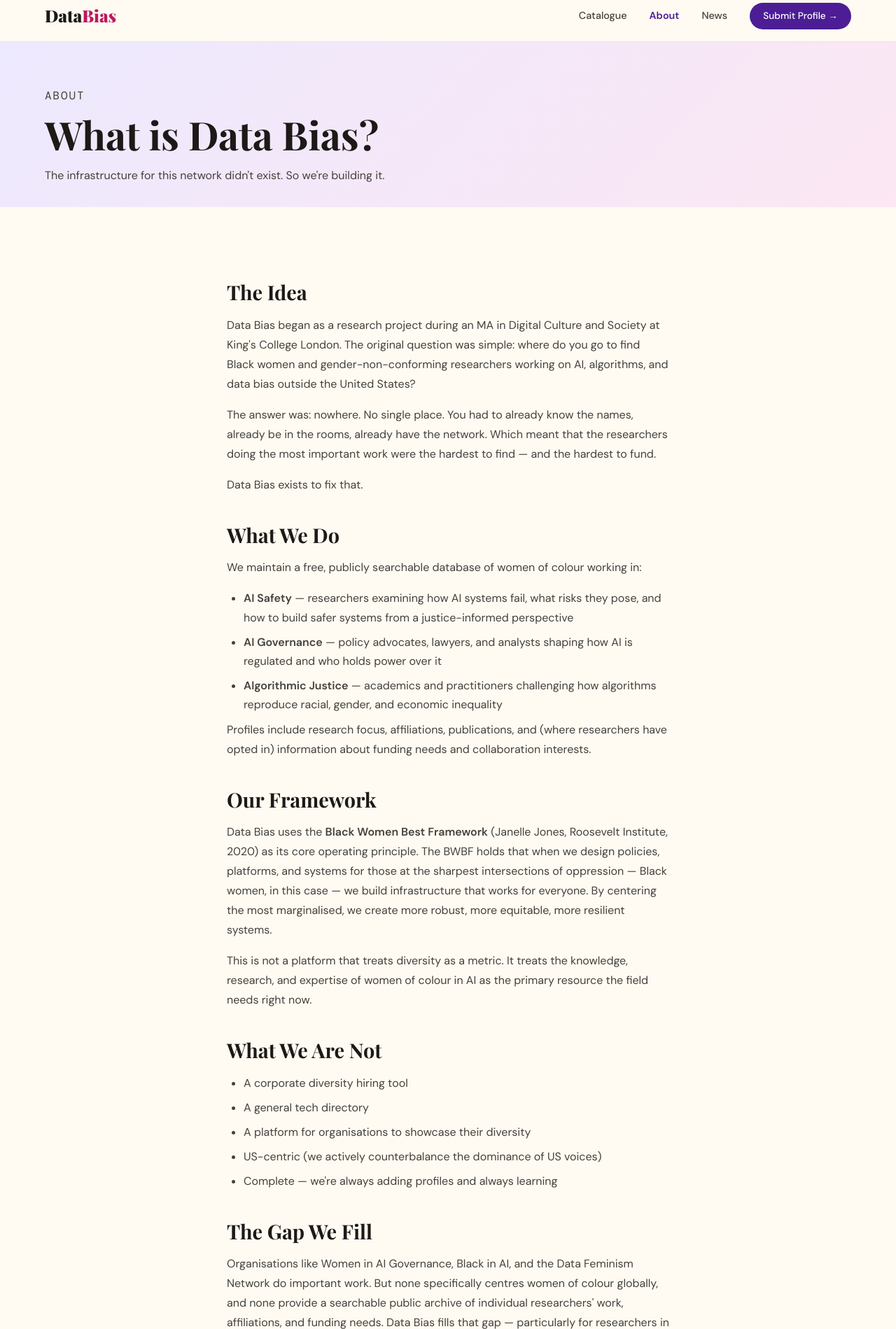
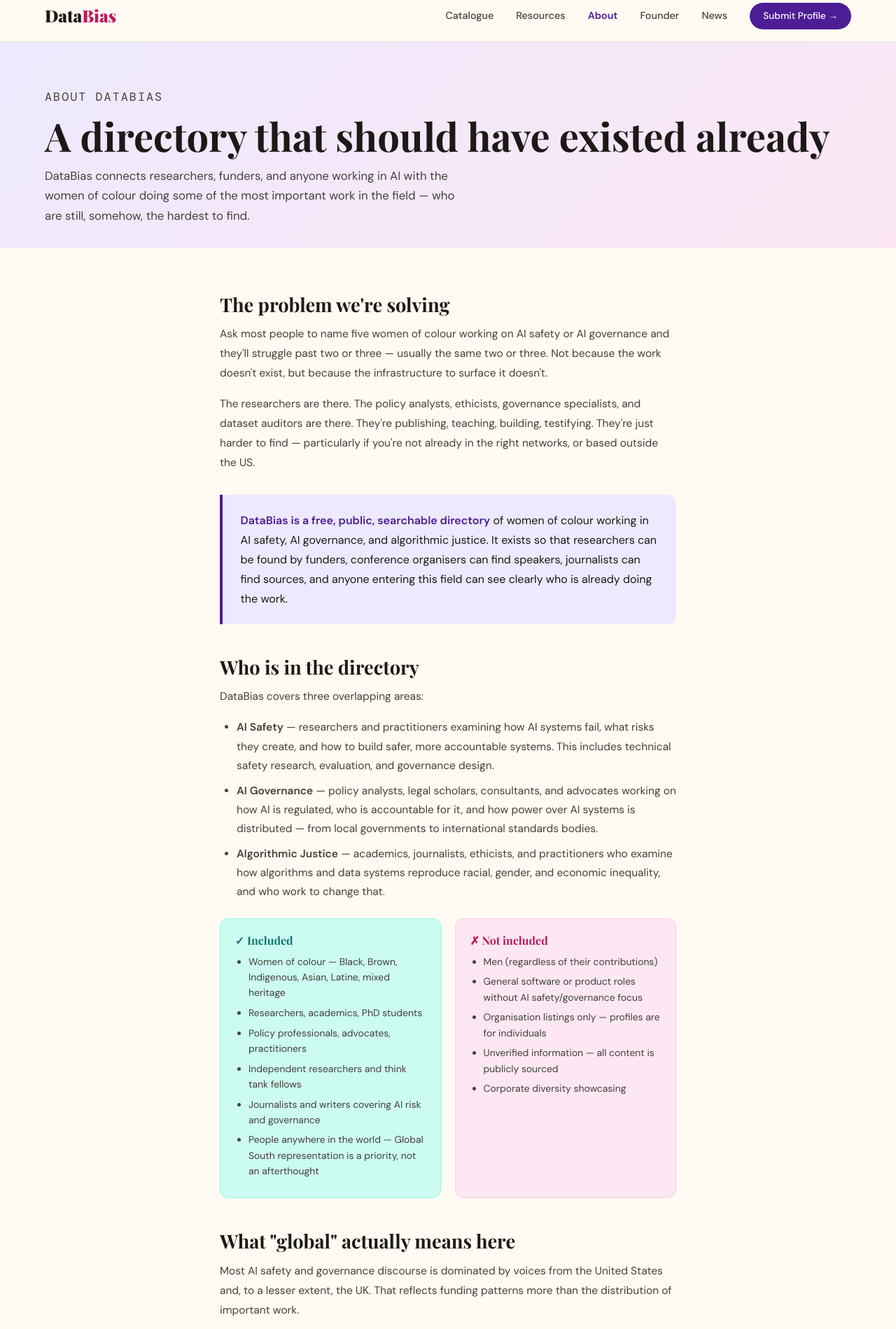
Before and after one commit to nafisahani/DataBias, a plain HTML site: page about.html in a window 1280 px wide. Shown: the part 13-1912 px from the top of the page at 70% size. Drawn offline with nearby package versions, Linux system fonts and the light colour scheme; a web font is replaced by a local one.

Commit message:
Update about.html

```diff
--- a/about.html
+++ b/about.html
@@ -8,6 +8,34 @@
 <link rel="preconnect" href="https://fonts.gstatic.com" crossorigin>
 <link href="https://fonts.googleapis.com/css2?family=Playfair+Display:ital,wght@0,400;0,700;0,900;1,400;1,700&family=DM+Sans:wght@300;400;500;600&family=DM+Mono:wght@400;500&display=swap" rel="stylesheet">
 <link rel="stylesheet" href="style.css">
+<style>
+  .about-hero{padding:4rem 5% 2rem;background:linear-gradient(135deg,var(--c-purple-light) 0%,var(--c-pink-light) 100%);}
+  .about-hero h1{font-family:var(--font-display);font-size:clamp(2rem,5vw,3.5rem);color:var(--c-dark);margin-bottom:0.6rem;}
+  .about-hero p{font-size:1.05rem;color:var(--c-mid);max-width:600px;line-height:1.7;}
+  .about-body{max-width:780px;margin:0 auto;padding:4rem 5%;}
+  .about-body h2{font-family:var(--font-display);font-size:1.7rem;margin-bottom:0.8rem;margin-top:2.8rem;color:var(--c-dark);}
+  .about-body h2:first-of-type{margin-top:0;}
+  .about-body p{color:var(--c-mid);margin-bottom:1rem;line-height:1.8;font-size:0.97rem;}
+  .about-body ul{padding-left:1.5rem;color:var(--c-mid);margin-bottom:1rem;}
+  .about-body li{margin-bottom:0.55rem;line-height:1.75;font-size:0.97rem;}
+  .about-callout{background:var(--c-purple-light);border-left:4px solid var(--c-purple);border-radius:0 var(--radius) var(--radius) 0;padding:1.4rem 1.6rem;margin:2rem 0;}
+  .about-callout p{color:var(--c-dark);margin:0;font-size:1rem;line-height:1.75;}
+  .about-callout strong{color:var(--c-purple);}
+  .scope-grid{display:grid;grid-template-columns:1fr 1fr;gap:1.2rem;margin:1.5rem 0;}
+  .scope-card{border-radius:var(--radius);padding:1.3rem;}
+  .scope-in{background:var(--c-teal-light);border:1px solid #99F6E4;}
+  .scope-out{background:var(--c-pink-light);border:1px solid #FBCFE8;}
+  .scope-card h3{font-size:1rem;margin-bottom:0.6rem;}
+  .scope-in h3{color:var(--c-teal);}
+  .scope-out h3{color:var(--c-pink);}
+  .scope-card ul{padding-left:1.2rem;margin:0;}
+  .scope-card li{font-size:0.87rem;color:var(--c-mid);margin-bottom:0.4rem;line-height:1.6;}
+  .profile-note{background:var(--c-dark);color:white;border-radius:var(--radius);padding:1.6rem 1.8rem;margin:2rem 0;}
+  .profile-note p{color:rgba(255,255,255,0.8);margin-bottom:0.8rem;font-size:0.95rem;line-height:1.75;}
+  .profile-note p:last-child{margin-bottom:0;}
+  .profile-note strong{color:white;}
+  @media(max-width:700px){.scope-grid{grid-template-columns:1fr;}}
+</style>
 </head>
 <body>
 
@@ -15,7 +43,9 @@
   <a href="index.html" class="nav-logo">Data<span>Bias</span></a>
   <div class="nav-links">
     <a href="catalogue.html">Catalogue</a>
+    <a href="resources.html">Resources</a>
     <a href="about.html" style="color:var(--c-purple);font-weight:600">About</a>
+    <a href="founder.html">Founder</a>
     <a href="news.html">News</a>
     <a href="catalogue.html" class="nav-cta">Submit Profile →</a>
   </div>
@@ -23,65 +53,120 @@
 </nav>
 <div class="nav-mobile" id="mobileNav">
   <a href="catalogue.html">Catalogue</a>
+  <a href="resources.html">Resources</a>
   <a href="about.html">About</a>
+  <a href="founder.html">Founder</a>
   <a href="news.html">News</a>
 </div>
 
-<div class="page-hero">
-  <p class="section-eyebrow">About</p>
-  <h1>What is Data Bias?</h1>
-  <p>The infrastructure for this network didn't exist. So we're building it.</p>
+<div class="about-hero">
+  <p class="section-eyebrow">About DataBias</p>
+  <h1>A directory that should have existed already</h1>
+  <p>DataBias connects researchers, funders, and anyone working in AI with the women of colour doing some of the most important work in the field — who are still, somehow, the hardest to find.</p>
 </div>
 
-<div class="about-content">
+<div class="about-body">
 
-  <h2>The Idea</h2>
-  <p>Data Bias began as a research project during an MA in Digital Culture and Society at King's College London. The original question was simple: where do you go to find Black women and gender-non-conforming researchers working on AI, algorithms, and data bias outside the United States?</p>
-  <p>The answer was: nowhere. No single place. You had to already know the names, already be in the rooms, already have the network. Which meant that the researchers doing the most important work were the hardest to find — and the hardest to fund.</p>
-  <p>Data Bias exists to fix that.</p>
+  <h2>The problem we're solving</h2>
+  <p>Ask most people to name five women of colour working on AI safety or AI governance and they'll struggle past two or three — usually the same two or three. Not because the work doesn't exist, but because the infrastructure to surface it doesn't.</p>
+  <p>The researchers are there. The policy analysts, ethicists, governance specialists, and dataset auditors are there. They're publishing, teaching, building, testifying. They're just harder to find — particularly if you're not already in the right networks, or based outside the US.</p>
 
-  <h2>What We Do</h2>
-  <p>We maintain a free, publicly searchable database of women of colour working in:</p>
+  <div class="about-callout">
+    <p><strong>DataBias is a free, public, searchable directory</strong> of women of colour working in AI safety, AI governance, and algorithmic justice. It exists so that researchers can be found by funders, conference organisers can find speakers, journalists can find sources, and anyone entering this field can see clearly who is already doing the work.</p>
+  </div>
+
+  <h2>Who is in the directory</h2>
+  <p>DataBias covers three overlapping areas:</p>
   <ul>
-    <li><strong>AI Safety</strong> — researchers examining how AI systems fail, what risks they pose, and how to build safer systems from a justice-informed perspective</li>
-    <li><strong>AI Governance</strong> — policy advocates, lawyers, and analysts shaping how AI is regulated and who holds power over it</li>
-    <li><strong>Algorithmic Justice</strong> — academics and practitioners challenging how algorithms reproduce racial, gender, and economic inequality</li>
-  </ul>
-  <p>Profiles include research focus, affiliations, publications, and (where researchers have opted in) information about funding needs and collaboration interests.</p>
-
-  <h2>Our Framework</h2>
-  <p>Data Bias uses the <strong>Black Women Best Framework</strong> (Janelle Jones, Roosevelt Institute, 2020) as its core operating principle. The BWBF holds that when we design policies, platforms, and systems for those at the sharpest intersections of oppression — Black women, in this case — we build infrastructure that works for everyone. By centering the most marginalised, we create more robust, more equitable, more resilient systems.</p>
-  <p>This is not a platform that treats diversity as a metric. It treats the knowledge, research, and expertise of women of colour in AI as the primary resource the field needs right now.</p>
-
-  <h2>What We Are Not</h2>
-  <ul>
-    <li>A corporate diversity hiring tool</li>
-    <li>A general tech directory</li>
-    <li>A platform for organisations to showcase their diversity</li>
-    <li>US-centric (we actively counterbalance the dominance of US voices)</li>
-    <li>Complete — we're always adding profiles and always learning</li>
+    <li><strong>AI Safety</strong> — researchers and practitioners examining how AI systems fail, what risks they create, and how to build safer, more accountable systems. This includes technical safety research, evaluation, and governance design.</li>
+    <li><strong>AI Governance</strong> — policy analysts, legal scholars, consultants, and advocates working on how AI is regulated, who is accountable for it, and how power over AI systems is distributed — from local governments to international standards bodies.</li>
+    <li><strong>Algorithmic Justice</strong> — academics, journalists, ethicists, and practitioners who examine how algorithms and data systems reproduce racial, gender, and economic inequality, and who work to change that.</li>
   </ul>
 
-  <h2>The Gap We Fill</h2>
-  <p>Organisations like Women in AI Governance, Black in AI, and the Data Feminism Network do important work. But none specifically centres women of colour globally, and none provide a searchable public archive of individual researchers' work, affiliations, and funding needs. Data Bias fills that gap — particularly for researchers in the Global South, in the UK, and in communities not centred in mainstream AI discourse.</p>
+  <div class="scope-grid">
+    <div class="scope-card scope-in">
+      <h3>✓ Included</h3>
+      <ul>
+        <li>Women of colour — Black, Brown, Indigenous, Asian, Latine, mixed heritage</li>
+        <li>Researchers, academics, PhD students</li>
+        <li>Policy professionals, advocates, practitioners</li>
+        <li>Independent researchers and think tank fellows</li>
+        <li>Journalists and writers covering AI risk and governance</li>
+        <li>People anywhere in the world — Global South representation is a priority, not an afterthought</li>
+      </ul>
+    </div>
+    <div class="scope-card scope-out">
+      <h3>✗ Not included</h3>
+      <ul>
+        <li>Men (regardless of their contributions)</li>
+        <li>General software or product roles without AI safety/governance focus</li>
+        <li>Organisation listings only — profiles are for individuals</li>
+        <li>Unverified information — all content is publicly sourced</li>
+        <li>Corporate diversity showcasing</li>
+      </ul>
+    </div>
+  </div>
 
-  <h2>Get Involved</h2>
-  <p>If you are a woman of colour working in AI safety, governance, or algorithmic justice — anywhere in the world — we want to include you. <a href="mailto:hello@databias.world" style="color:var(--c-purple)">Email us</a> or use the submission form on the catalogue page.</p>
-  <p>If you represent a funding organisation, research institute, or conference and want to partner with Data Bias, please get in touch.</p>
+  <h2>What "global" actually means here</h2>
+  <p>Most AI safety and governance discourse is dominated by voices from the United States and, to a lesser extent, the UK. That reflects funding patterns more than the distribution of important work.</p>
+  <p>DataBias actively seeks out researchers based in Africa, South and Southeast Asia, Latin America, the Caribbean, the Middle East, and other regions consistently underrepresented in mainstream AI conversations. The database is designed to counterbalance the default, not reproduce it.</p>
+
+  <h2>About the profiles — and consent</h2>
+  <p>DataBias operates like a professional research directory: we list publicly available information about researchers whose work is relevant to the field. All information comes from public sources — institutional pages, published papers, official bios, public social profiles.</p>
+
+  <div class="profile-note">
+    <p><strong>Every profile has a "claim or update" link.</strong> If a researcher wants to write their own bio, update their information, add links to recent work, or be removed entirely — that is straightforward and respected immediately.</p>
+    <p>We also reach out directly to researchers to invite them to shape how they're represented. The goal is always for a profile to reflect what the researcher wants the world to know about their work — not just what we could find about them.</p>
+  </div>
+
+  <h2>The framework behind DataBias</h2>
+  <p>DataBias is guided by the <strong>Black Women Best Framework</strong> (Janelle Jones, Roosevelt Institute, 2020): when we design systems for those navigating the most structural barriers, we build infrastructure that works better for everyone. It's not a political statement. It's a design principle backed by evidence — more diverse research communities produce more robust findings, catch more failure modes, and build more broadly useful tools.</p>
+
+  <h2>What DataBias is not</h2>
+  <ul>
+    <li>A diversity hiring tool for companies</li>
+    <li>A platform for organisations to demonstrate diversity credentials</li>
+    <li>A competitor to Black in AI, DAIR, or the Algorithmic Justice League — we want to amplify their work, not duplicate it</li>
+    <li>Complete — we're always growing and welcome nominations</li>
+    <li>A substitute for actually reading the research (see the <a href="resources.html" style="color:var(--c-purple)">Resources page</a>)</li>
+  </ul>
+
+  <h2>Get involved</h2>
+  <p>If you're a woman of colour working in AI safety, governance, or algorithmic justice — anywhere in the world — <a href="mailto:hello@databias.org" style="color:var(--c-purple);font-weight:600">get in touch</a> or use the submission link on the catalogue page. If you want to nominate someone, suggest a resource, or explore a partnership, we'd love to hear from you.</p>
+  <p style="margin-top:1.5rem"><a href="founder.html" style="color:var(--c-purple);font-weight:600">Read about the founder, Nafisah Animashaun →</a></p>
 
 </div>
+
+<section class="section cta-section" style="margin-top:0">
+  <div class="cta-inner">
+    <div class="cta-text">
+      <p class="section-eyebrow">Join the Directory</p>
+      <h2>Working in AI? You should be here.</h2>
+      <p>Submit your profile — it's free, takes 10 minutes, and puts your work in front of people actively looking for it.</p>
+      <a href="catalogue.html" class="btn-primary">Submit Your Profile →</a>
+    </div>
+    <div class="cta-quote">
+      <blockquote>
+        "When we design for those navigating the most structural barriers, we build infrastructure that works for everyone."
+        <cite>— Black Women Best Framework, Janelle Jones (2020)</cite>
+      </blockquote>
+    </div>
+  </div>
+</section>
 
 <footer class="footer">
   <div class="footer-inner">
     <div class="footer-logo">Data<span>Bias</span></div>
-    <p class="footer-tagline">A free global database of women of colour in AI safety, governance & algorithmic justice.</p>
+    <p class="footer-tagline">Founded by Nafisah Animashaun · A free global directory of women of colour working in AI safety, governance & algorithmic justice.</p>
     <div class="footer-links">
       <a href="catalogue.html">Catalogue</a>
+      <a href="resources.html">Resources</a>
       <a href="about.html">About</a>
+      <a href="founder.html">Founder</a>
       <a href="news.html">News</a>
-      <a href="mailto:hello@databias.world">Contact</a>
+      <a href="mailto:hello@databias.org">Contact</a>
     </div>
-    <p class="footer-copy">Built with the Black Women Best Framework · databias.world · 2026</p>
+    <p class="footer-copy">Built with the Black Women Best Framework · databias.org · 2026</p>
   </div>
 </footer>
 <script>
```
